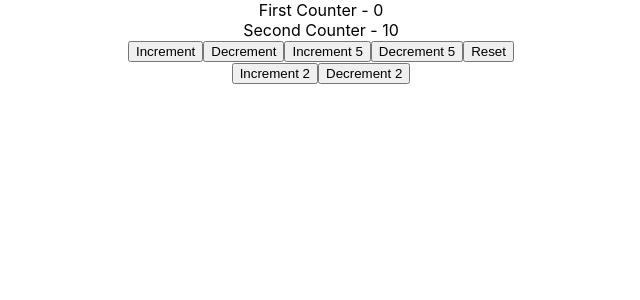
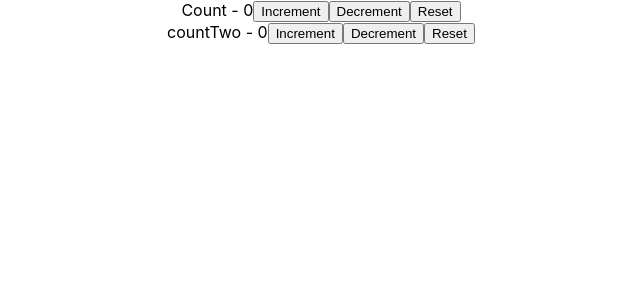
Before and after one commit to apparao1234/state-hook, a React (Create React App) app: page / in a window 1280 px wide. Shown: the top 300 px of the page, without its empty margins (319-959 px from the left). Built offline with nearby package versions, Linux system fonts and the light colour scheme.

Commit message:
multiple useReducers

```diff
--- a/src/App.js
+++ b/src/App.js
@@ -1,12 +1,12 @@
 import React from "react";
 import logo from "./logo.svg";
 import "./App.css";
-import CounterReducerComplex from "./components/CounterReducerComplex";
+import CounterMultipleReducer from "./components/CounterMultipleReducer";
 
 function App() {
   return (
     <div className='App'>
-      <CounterReducerComplex></CounterReducerComplex>
+      <CounterMultipleReducer></CounterMultipleReducer>
     </div>
   );
 }
--- /dev/null
+++ b/src/components/CounterMultipleReducer.js
@@ -0,0 +1,35 @@
+import React, { useReducer } from "react";
+const initialState = 0;
+const reducer = (state, action) => {
+  switch (action) {
+    case "increment":
+      return state + 1;
+    case "decrement":
+      return state - 1;
+    case "reset":
+      return initialState;
+    default:
+      return initialState;
+  }
+};
+
+function CounterMultipleReducer() {
+  const [count, dispatch] = useReducer(reducer, initialState);
+  const [countTwo, dispatchTwo] = useReducer(reducer, initialState);
+  return (
+    <div>
+      Count - {count}
+      <button onClick={() => dispatch("increment")}>Increment</button>
+      <button onClick={() => dispatch("decrement")}>Decrement</button>
+      <button onClick={() => dispatch("reset")}>Reset</button>
+      <div>
+        countTwo - {countTwo}
+        <button onClick={() => dispatchTwo("increment")}>Increment</button>
+        <button onClick={() => dispatchTwo("decrement")}>Decrement</button>
+        <button onClick={() => dispatchTwo("reset")}>Reset</button>
+      </div>
+    </div>
+  );
+}
+
+export default CounterMultipleReducer;
```
